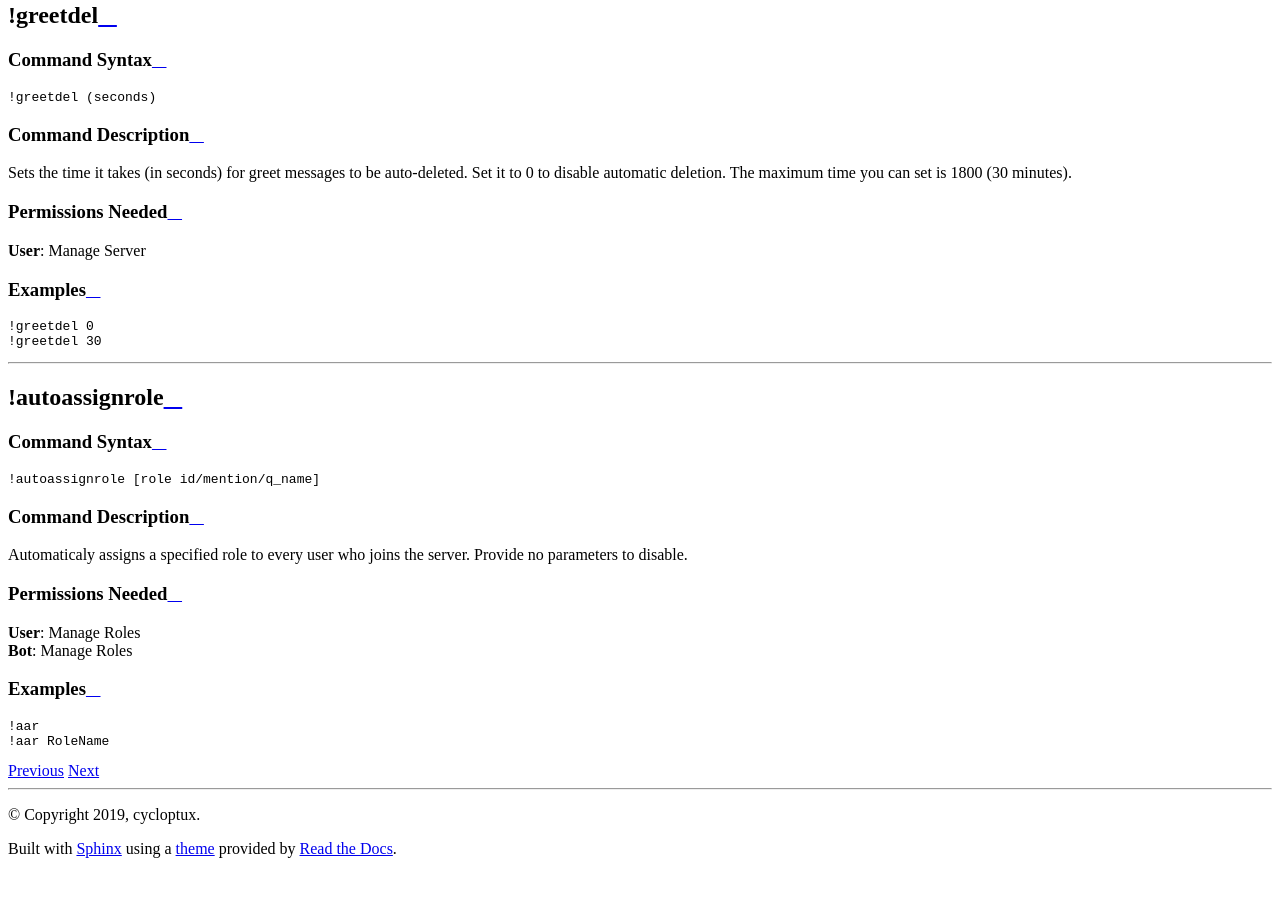
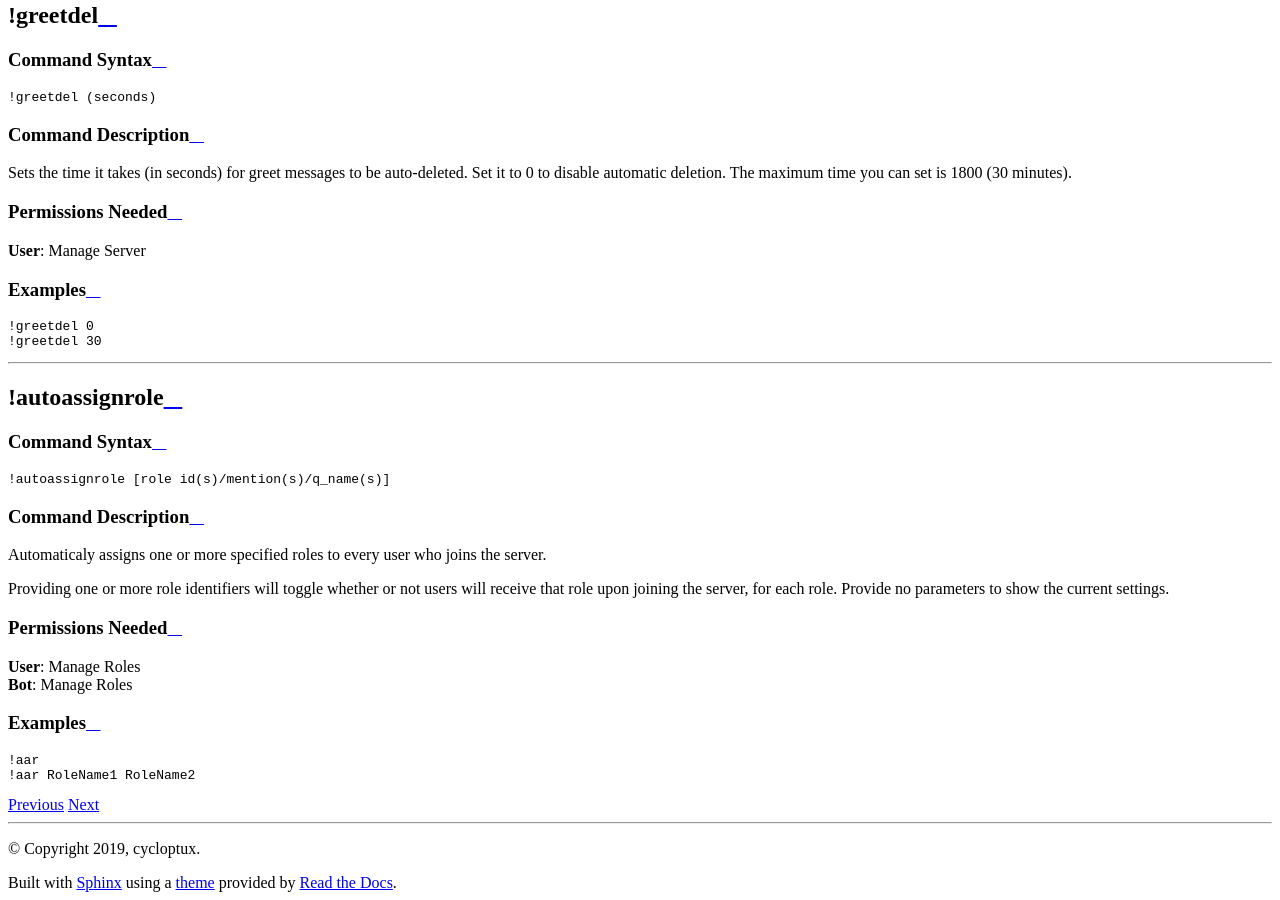
Before and after one commit to cycloptux/GiselleBot-Documentation, a Sphinx documentation site: the page built from docs/source/administration.rst, in a window 1280 px wide and 900 px high, scrolled down 4460 px. Built offline with Sphinx 7.4.7 and the Read the Docs theme 2.0.0, drawn with Linux system fonts in a browser that asks for light colours; before the commit the page ends 5326 px from its top, so only the background shows below that.

Commit message:
Fixed aar docs.

```diff
--- a/docs/source/administration.rst
+++ b/docs/source/administration.rst
@@ -212,11 +212,13 @@ Command Syntax
 ^^^^^^^^^^^^^^
 .. parsed-literal::
 
-    |bot_prefix|\ autoassignrole [role id/mention/q_name]
+    |bot_prefix|\ autoassignrole [role id(s)/mention(s)/q_name(s)]
 
 Command Description
 ^^^^^^^^^^^^^^^^^^^
-Automaticaly assigns a specified role to every user who joins the server. Provide no parameters to disable.
+Automaticaly assigns one or more specified roles to every user who joins the server.
+
+Providing one or more role identifiers will toggle whether or not users will receive that role upon joining the server, for each role. Provide no parameters to show the current settings.
 
 Permissions Needed
 ^^^^^^^^^^^^^^^^^^
@@ -229,4 +231,4 @@ Examples
 .. parsed-literal::
 
     |bot_prefix|\ aar
-    |bot_prefix|\ aar RoleName
+    |bot_prefix|\ aar RoleName1 RoleName2
```
